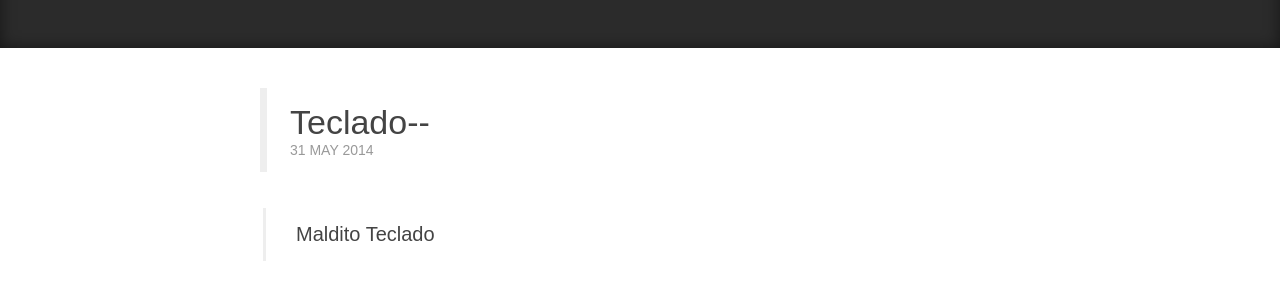
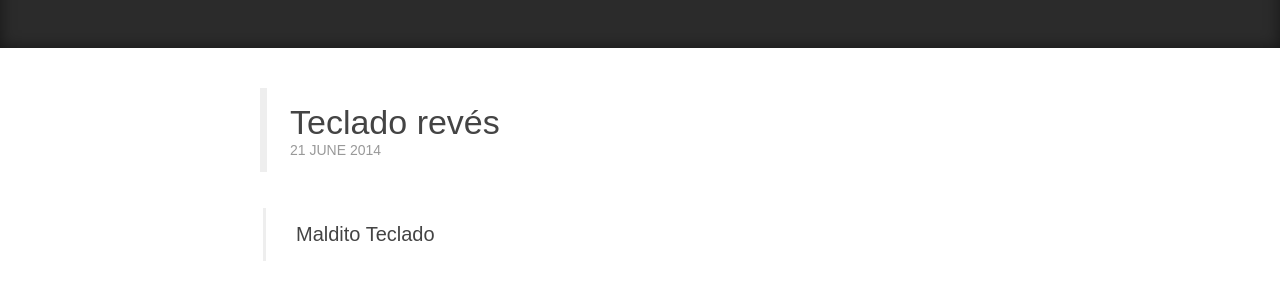
Before and after one commit to fabriciomrkonell/fabriciomrkonell, a Jekyll site: the page built from _posts/2014-06-21-teclado-estragou-vish.markdown, in a window 1280 px wide. Shown: the part 276-568 px from the top of the page. Built offline with Jekyll 4.4.1, drawn with Linux system fonts in a browser that asks for light colours; some web fonts are replaced; Markdown is read by kramdown in place of the engine named in the settings; comment, search, counter and statistics services are not loaded.

Commit message:
New Post

```diff
--- a/_posts/2014-06-21-teclado-estragou-vish.markdown
+++ b/_posts/2014-06-21-teclado-estragou-vish.markdown
@@ -1,7 +1,7 @@
 ---
 layout: post
-title:  "Teclado--"
-date:   2014-05-31 13:00:00
+title:  "Teclado revés"
+date:   2014-06-21 13:00:00
 categories: Blog
 ---
 
```
